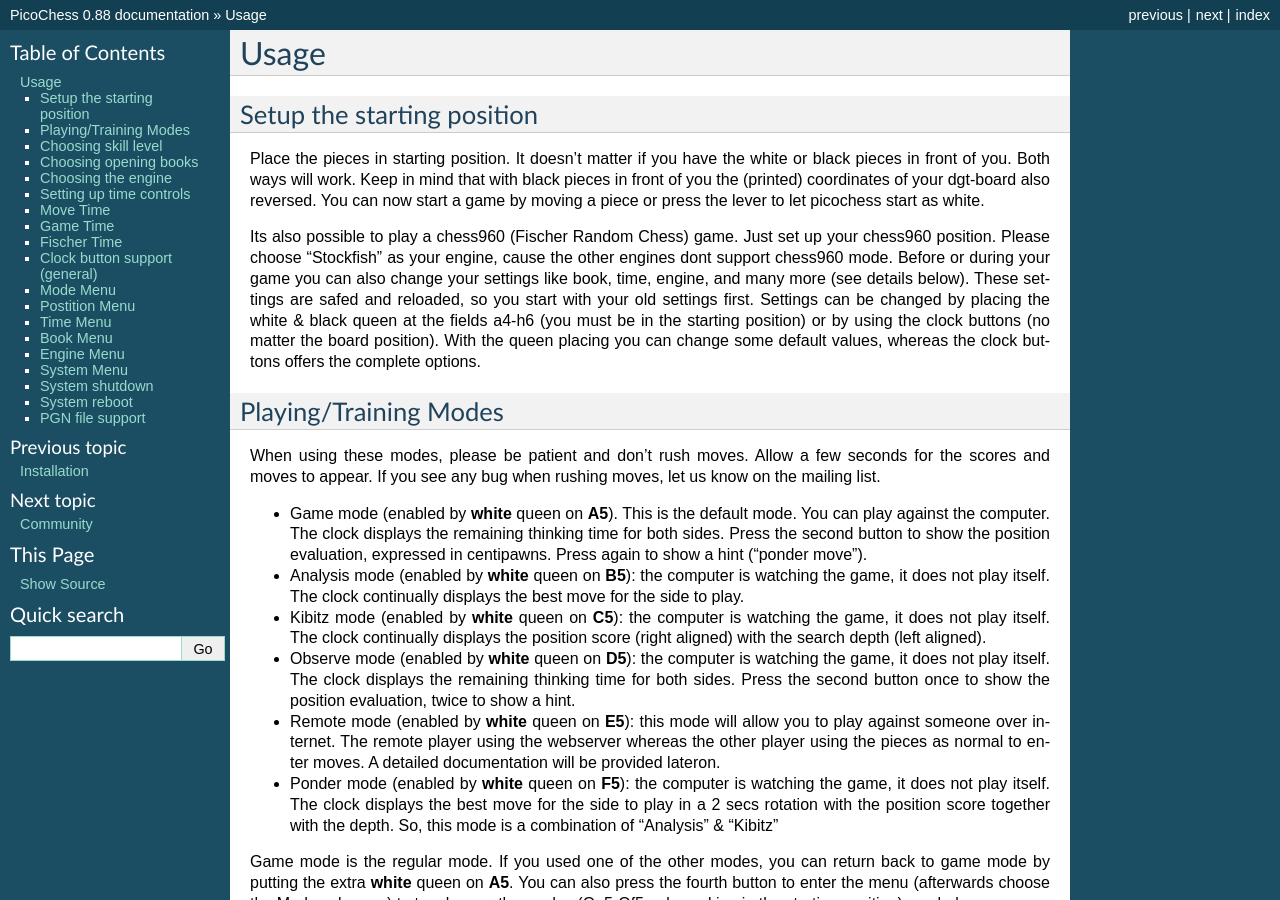
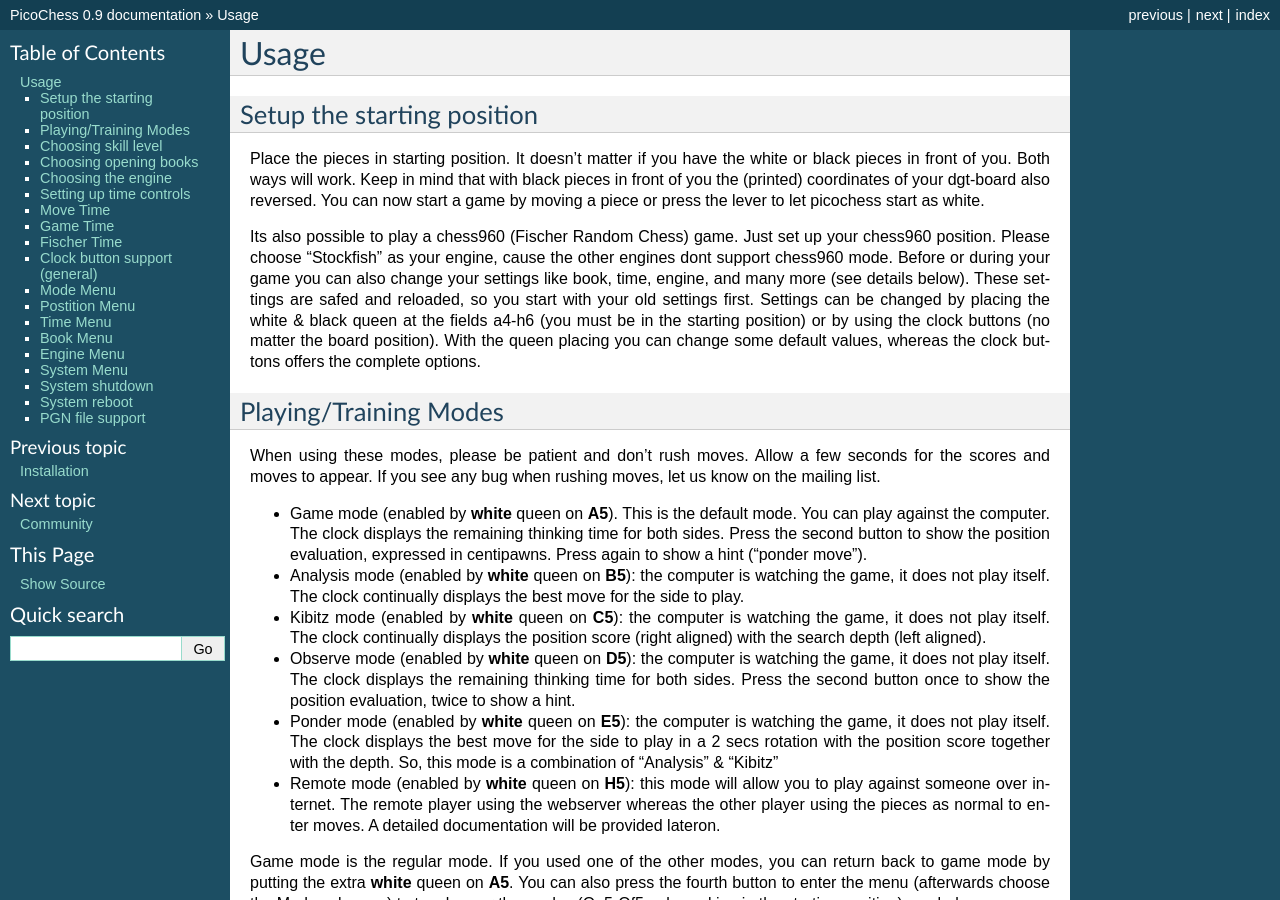
Before and after one commit to jromang/picochess, a Sphinx documentation site: the page built from docs/usage.rst, in a window 1280 px wide and 900 px high. Built offline with Sphinx 7.4.7, drawn with Linux system fonts in a browser that asks for light colours; some of the changed text lies outside the part shown.

Commit message:
update docu

```diff
--- a/docs/conf.py
+++ b/docs/conf.py
@@ -57,7 +57,7 @@
 # The short X.Y version.
 version = '0.88'
 # The full version, including alpha/beta/rc tags.
-release = '0.88'
+release = '0.9'
 
 # The language for content autogenerated by Sphinx. Refer to documentation
 # for a list of supported languages.
--- a/docs/installation.rst
+++ b/docs/installation.rst
@@ -160,9 +160,9 @@
 
   Initialize the config files:
 
-  ``sudo python3 ./build_engines.py``
-  ``sudo python3 ./build_books.py``
-  ``sudo python3 ./build_voices.py``
+  ``sudo python3 ./build/engines.py``
+  ``sudo python3 ./build/books.py``
+  ``sudo python3 ./build/voices.py``
 
 6. **Copy the dgtpi services into the correct place (ONLY needed if you have a DGTPi chess computer)**
 
--- a/docs/usage.rst
+++ b/docs/usage.rst
@@ -20,8 +20,8 @@
 * Analysis mode (enabled by **white** queen on **B5**): the computer is watching the game, it does not play itself. The clock continually displays the best move for the side to play.
 * Kibitz mode (enabled by **white** queen on **C5**): the computer is watching the game, it does not play itself. The clock continually displays the position score (right aligned) with the search depth (left aligned).
 * Observe mode (enabled by **white** queen on **D5**): the computer is watching the game, it does not play itself. The clock displays the remaining thinking time for both sides. Press the second button once to show the position evaluation, twice to show a hint.
-* Remote mode (enabled by **white** queen on **E5**): this mode will allow you to play against someone over internet. The remote player using the webserver whereas the other player using the pieces as normal to enter moves. A detailed documentation will be provided lateron.
-* Ponder mode (enabled by **white** queen on **F5**): the computer is watching the game, it does not play itself. The clock displays the best move for the side to play in a 2 secs rotation with the position score together with the depth. So, this mode is a combination of "Analysis" & "Kibitz"
+* Ponder mode (enabled by **white** queen on **E5**): the computer is watching the game, it does not play itself. The clock displays the best move for the side to play in a 2 secs rotation with the position score together with the depth. So, this mode is a combination of "Analysis" & "Kibitz"
+* Remote mode (enabled by **white** queen on **H5**): this mode will allow you to play against someone over internet. The remote player using the webserver whereas the other player using the pieces as normal to enter moves. A detailed documentation will be provided lateron.
 
 Game mode is the regular mode. If you used one of the other modes, you can return back to game mode by putting the extra **white** queen on **A5**.
 You can also press the fourth button to enter the menu (afterwards choose the Mode submenu) to toggle over the modes (Qa5-Qf5 only working in the starting position) see below.
@@ -75,12 +75,12 @@
 
 * **A6** - Stockfish 7
 * **B6** - Texel 1.06
-* **C6** - Arasan 20.0
-* **D6** - Rodent II
-* **E6** - Zurichess skills
-* **F6** - Floyd 0.8 dev
+* **C6** - Arasan 20.2
+* **D6** - Rodent III
+* **E6** - Zurichess luzern
+* **F6** - Floyd 0.9
 * **G6** - Cinnamon 2.0
-* **H6** - Claudia 0.5
+* **H6** - Galjoen 0.36
 
 Setting up time controls
 ------------------------
```
